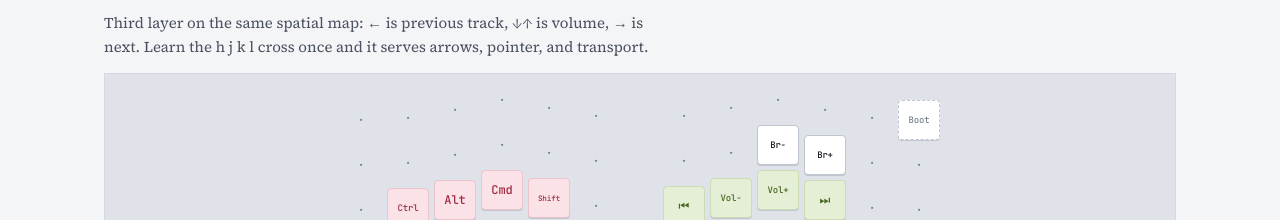
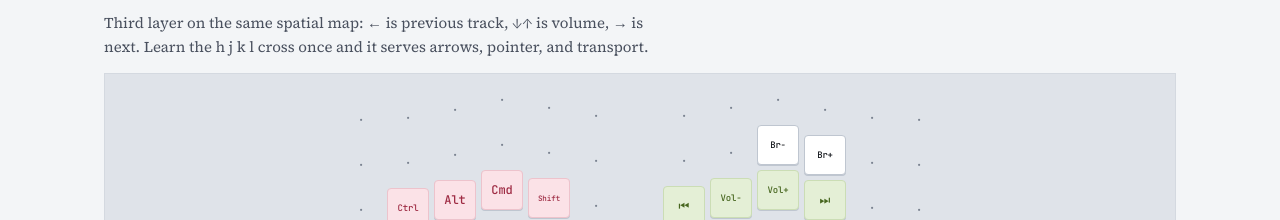
Before and after one commit to masnun-siam/silakka54-layout, a plain HTML site: page docs/layout-reference.html in a window 1280 px wide. Shown: the part 3166-3386 px from the top of the page. Drawn offline with Linux system fonts and the light colour scheme; a web font is replaced by a local one.

Commit message:
Drop QK_BOOT from the MEDIA layer
The board has a physical BOOT button and double-tap reset, so the keycode
only added a way to disconnect the keyboard by accident.

Co-Authored-By: Claude Opus 5 <noreply@anthropic.com>

```diff
--- a/docs/layout-reference.html
+++ b/docs/layout-reference.html
@@ -412,7 +412,7 @@ const LAYERS = [
   note:'Third layer on the same spatial map: ← is previous track, ↓↑ is volume, → is next. Learn the h j k l cross once and it serves arrows, pointer, and transport.',
   L:[[null,null,null,null,null,null],[null,null,null,null,null,null],MODS_L,[null,null,null,null,null,null]],
   LT:BASE_THUMBS_L,
-  R:[[null,null,null,null,null,X('Boot')],
+  R:[[null,null,null,null,null,null],
      [null,null,{l:'Br−',cls:'small'},{l:'Br+',cls:'small'},null,null],
      [V('⏮'),V('Vol−'),V('Vol+'),V('⏭'),null,null],
      [null,null,null,null,null,null]],
```
Also changed, not shown: 1 other file.
